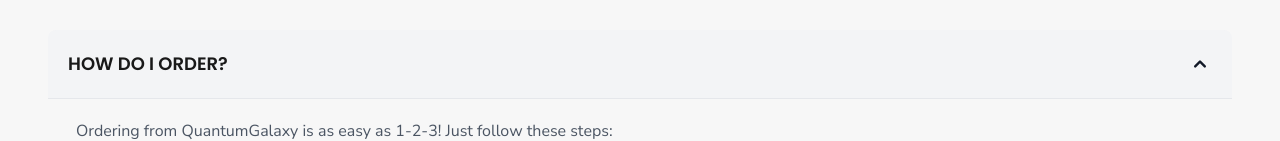
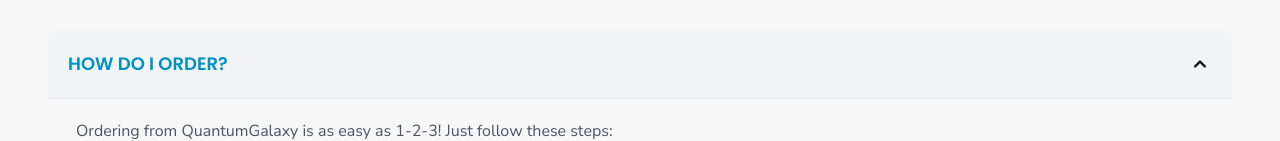
Before and after one commit to ricohermosoryan/Mini-Project-2, a React (Vite) app: page /FAQs in a window 1280 px wide. Shown: the part 474-615 px from the top of the page. Built offline with nearby package versions, Linux system fonts and the light colour scheme.

Commit message:
Change text color

```diff
--- a/src/components/pages/FAQs.jsx
+++ b/src/components/pages/FAQs.jsx
@@ -173,7 +173,7 @@ export default function FAQs() {
           <Accordion flush>
             {question.map((q) => (
               <Accordion.Panel key={q.id}>
-                <Accordion.Title><p className="heading text-lg">{q.question}</p></Accordion.Title>
+                <Accordion.Title><p className="heading text-dark-quantum text-lg">{q.question}</p></Accordion.Title>
                 <Accordion.Content>
                   <div className="px-2 mb-2 text-gray-600 dark:text-gray-500"
                     dangerouslySetInnerHTML={{
```
